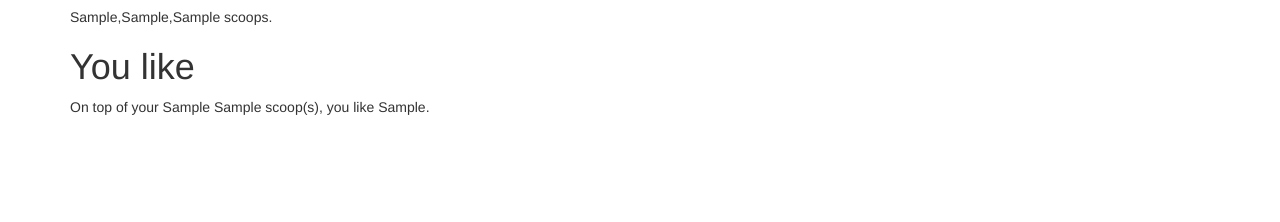
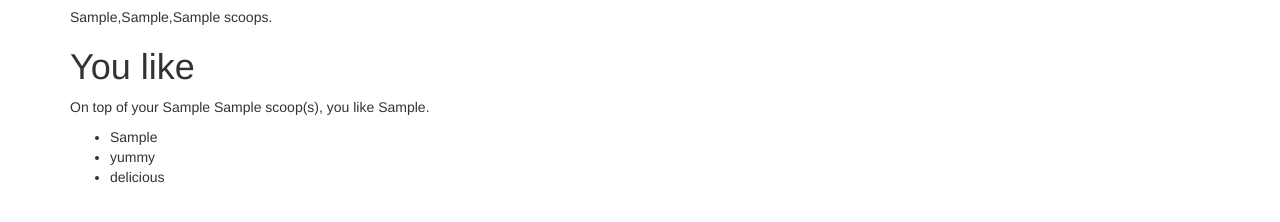
Before and after one commit to taliahaller/icecream, a plain HTML site: page Desktop/favorites/index.html in a window 1280 px wide. Both pictures are taken after typing "Sample", "Sample", "Sample" into the empty fields and a click on the button "Submit". Shown: the part 388-610 px from the top of the page. Drawn offline with Linux system fonts and the light colour scheme.

Commit message:
add list through arrays.

```diff
--- a/Desktop/favorites/index.html
+++ b/Desktop/favorites/index.html
@@ -38,8 +38,12 @@
     <div id="details-2">
       <h1>You like</h1>
       <p>On top of your <span id="answersSpecific"></span> scoop(s), you like <span id="toppingAnswer"></span>.</p>
+    <ul>
+      <li><span id="flv"> ></span></li>
+      <li><span id="scps"> ></span></li>
+      <li><span id="tpngs"> ></span></li>
+    </ul>
     </div>
-
   </div>
 </body>
 </html>
--- a/Desktop/favorites/js/scripts.js
+++ b/Desktop/favorites/js/scripts.js
@@ -16,6 +16,15 @@ $(document).ready(function() {
 
     $('#details-2').show();
 
-    event.preventDefault();
+    var array2 = ["delicious", "yummy"];
+    array2.push(array[0]);
+    alert(array2)
+
+    $('#flv').text(array2[2]);
+    $('#scps').text(array2[1]);
+    $('#tpngs').text(array2[0]);
+
+
+        event.preventDefault();
   });
 });
```
